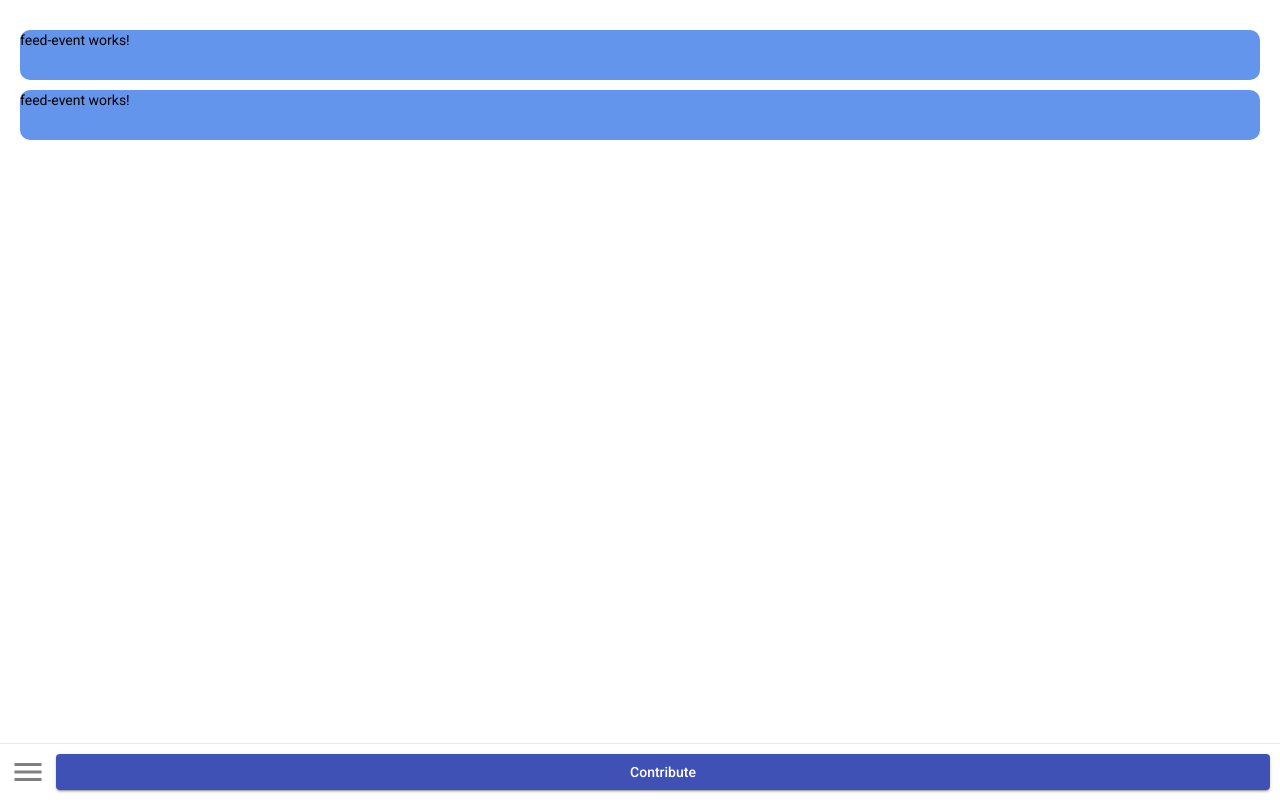
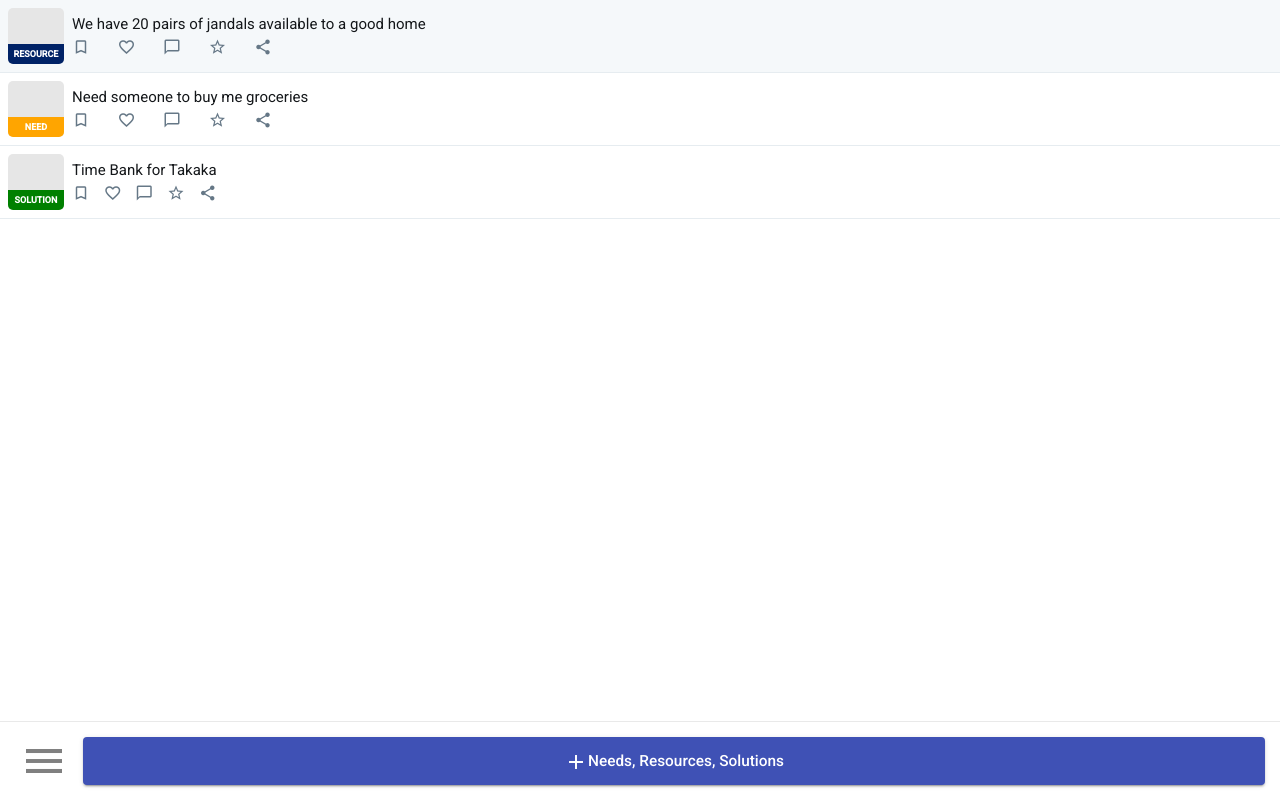
Before and after one commit to wellbeing-economy/we-client-html, an Angular app: page / in a window 1280 px wide. Built offline with nearby package versions, Linux system fonts and the light colour scheme.

Commit message:
Working on display of events

```diff
--- /dev/null
+++ b/src/app/modules/feed/components/feed-event-info/feed-event-info.component.html
@@ -0,0 +1,5 @@
+<span class="info_icon material-icons">bookmark_border</span>
+<span class="info_icon material-icons">favorite_border</span>
+<span class="info_icon material-icons">chat_bubble_outline</span>
+<span class="info_icon material-icons">star_border</span>
+<span class="info_icon material-icons">share</span>
--- /dev/null
+++ b/src/app/modules/feed/components/feed-event-info/feed-event-info.component.scss
@@ -0,0 +1,12 @@
+:host {
+    // background-color: blue;
+    display: flex;
+    justify-content: space-between;
+    align-items: center;
+    max-width: 200px;
+}
+
+.info_icon {
+    color: #657786;
+    font-size: 18px;
+}
--- /dev/null
+++ b/src/app/modules/feed/components/feed-event-info/feed-event-info.component.ts
@@ -0,0 +1,15 @@
+import { Component, OnInit } from '@angular/core';
+
+@Component({
+  selector: 'we-feed-event-info',
+  templateUrl: './feed-event-info.component.html',
+  styleUrls: ['./feed-event-info.component.scss']
+})
+export class FeedEventInfoComponent implements OnInit {
+
+  constructor() { }
+
+  ngOnInit(): void {
+  }
+
+}
--- a/src/app/modules/feed/components/feed-event/feed-event.component.html
+++ b/src/app/modules/feed/components/feed-event/feed-event.component.html
@@ -1 +1,17 @@
-<p>feed-event works!</p>
+<div class="avatar">
+    <img class="avatar__image" *ngIf="image" src="{{image}}"/>
+    <span class="avatar__placeholder" *ngIf="!image"></span>
+    <span
+        class="avatar__type"
+        [ngClass]="{
+            'avatar__type--need': type == 'NEED',
+            'avatar__type--resource': type == 'RESOURCE',
+            'avatar__type--solution': type == 'SOLUTION' }">
+        {{type}}
+    </span>
+</div>
+<div class="detail">
+    <!-- <h1 class="detail__heading" *ngIf="heading">{{heading}}</h1> -->
+    <p class="detail__text">{{text}}</p>
+    <we-feed-event-info class="detail__info"></we-feed-event-info>
+</div>
--- a/src/app/modules/feed/components/feed-event/feed-event.component.scss
+++ b/src/app/modules/feed/components/feed-event/feed-event.component.scss
@@ -0,0 +1,97 @@
+:host {
+    display: flex;
+    flex-direction: row;
+    align-items: flex-start;
+    border-bottom: 1px solid #e6ecf0;
+    padding: 8px;
+}
+
+:host:hover {
+    background-color: #f5f8fa;
+}
+
+.avatar {
+    // background-color: red;
+    position: relative;
+    width: 56px;
+    display: flex;
+    flex-direction: column;
+    justify-content: flex-start;
+    align-items: center;
+}
+
+.avatar__placeholder {
+    width: 56px;
+    height: 56px;
+    border-radius: 5px;
+    border: none;
+    background-color: #e6e6e6;
+}
+
+.avatar__image {
+    width: 40px;
+    height: 40px;
+    border-radius: 5px;
+    border: none;
+    background-color: #e6e6e6;
+    margin-left: 10px;
+}
+
+.avatar__type {
+    position: absolute;
+    bottom: 0;
+    left: 0;
+    right: 0;
+    font-size: 9px;
+    font-weight: bold;
+    color: white;
+    text-align: center;
+    height: 20px;
+    z-index: 1000;
+    background-color: grey;
+    border-bottom-left-radius: 5px;
+    border-bottom-right-radius: 5px;
+}
+
+.avatar__type--need {
+    background-color: orange;
+}
+
+.avatar__type--resource {
+    background-color: #002266;
+}
+
+.avatar__type--solution {
+    background-color: green;
+}
+
+.detail {
+    min-height: 56px;
+    display: flex;
+    flex-direction: column;
+    justify-content: center;
+    margin-left: 8px;
+    // padding: 5px 0;
+}
+
+.detail__heading {
+    font-weight: 600;
+    font-size: 15px;
+    line-height: 1em;
+    color: #14171a;
+    padding: 0;
+    margin: 0;
+}
+
+.detail__text {
+    font-size: 15px;
+    color: #14171a;
+    line-height: 1em;
+    padding: 0;
+    margin: 0;
+    // margin-top: 5px;
+}
+
+.detail__info {
+    margin-top: 6px;
+}
--- a/src/app/modules/feed/components/feed-event/feed-event.component.ts
+++ b/src/app/modules/feed/components/feed-event/feed-event.component.ts
@@ -1,15 +1,15 @@
-import { Component, OnInit } from '@angular/core';
+import { Component, OnInit, Input } from '@angular/core';
 
 @Component({
   selector: 'we-feed-event',
   templateUrl: './feed-event.component.html',
   styleUrls: ['./feed-event.component.scss']
 })
-export class FeedEventComponent implements OnInit {
+export class FeedEventComponent {
 
-  constructor() { }
-
-  ngOnInit(): void {
-  }
+  @Input() image;
+  @Input() type;
+  @Input() heading;
+  @Input() text;
 
 }
--- a/src/app/modules/feed/components/feed-toolbar/feed-toolbar.component.html
+++ b/src/app/modules/feed/components/feed-toolbar/feed-toolbar.component.html
@@ -1,2 +1,2 @@
 <span class="feed_toolbar__menu material-icons">menu</span>
-<button class="feed_toolbar__take_action" mat-raised-button color="primary">Contribute</button>
+<button class="feed_toolbar__take_action" mat-raised-button color="primary"><span class="material-icons">add</span>Needs, Resources, Solutions</button>
--- a/src/app/modules/feed/components/feed-toolbar/feed-toolbar.component.scss
+++ b/src/app/modules/feed/components/feed-toolbar/feed-toolbar.component.scss
@@ -3,17 +3,20 @@
     flex-direction: row;
     justify-content: space-between;
     align-items: center;
-    padding: 10px;
+    padding: 15px;
 }
 
 .feed_toolbar__menu {
-    font-size: 36px;
+    margin-left: 5px;
+    font-size: 48px;
     color: grey;
     flex: 0 0 auto;
 }
 
 .feed_toolbar__take_action {
-    margin-left: 10px;
+    margin-left: 15px;
     min-width: 160px;
+    min-height: 48px;
     flex: 1 1 auto;
+    font-size: 1.1em;
 }
--- a/src/app/modules/feed/components/feed/feed.component.html
+++ b/src/app/modules/feed/components/feed/feed.component.html
@@ -1,5 +1,6 @@
 <we-feed-events>
-    <we-feed-event></we-feed-event>
-    <we-feed-event></we-feed-event>
+    <we-feed-event type="RESOURCE" image="" heading="20 pairs of jandals available" text="We have 20 pairs of jandals available to a good home"></we-feed-event>
+    <we-feed-event type="NEED" image="" text="Need someone to buy me groceries"></we-feed-event>
+    <we-feed-event type="SOLUTION" image="" text="Time Bank for Takaka"></we-feed-event>
 </we-feed-events>
 <we-feed-toolbar></we-feed-toolbar>
--- a/src/app/modules/feed/components/feed/feed.component.scss
+++ b/src/app/modules/feed/components/feed/feed.component.scss
@@ -7,16 +7,9 @@
 
 we-feed-events {
     flex: 1 1 auto;
-    padding: 20px;
 }
 
-we-feed-event {
-    margin-top: 10px;
-    height: 50px;
-    border-radius: 10px;
-    background-color: cornflowerblue;
-    display: block;
-}
+we-feed-event {}
 
 we-feed-toolbar {
     border-top: 1px solid #e9e9e9;
--- a/src/app/modules/feed/feed.module.ts
+++ b/src/app/modules/feed/feed.module.ts
@@ -7,13 +7,15 @@ import { MatIconModule } from '@angular/material/icon';
 import { FeedEventsComponent } from './components/feed-events/feed-events.component';
 import { FeedEventComponent } from './components/feed-event/feed-event.component';
 import { FeedToolbarComponent } from './components/feed-toolbar/feed-toolbar.component';
+import { FeedEventInfoComponent } from './components/feed-event-info/feed-event-info.component';
 
 @NgModule({
   declarations: [
     FeedComponent,
     FeedEventsComponent,
     FeedEventComponent,
-    FeedToolbarComponent
+    FeedToolbarComponent,
+    FeedEventInfoComponent
   ],
   imports: [
     CommonModule,
```
Also changed, not shown: src/styles.scss (line endings or trailing spaces), 1 other file (tests, documents, lock files or other folders).
